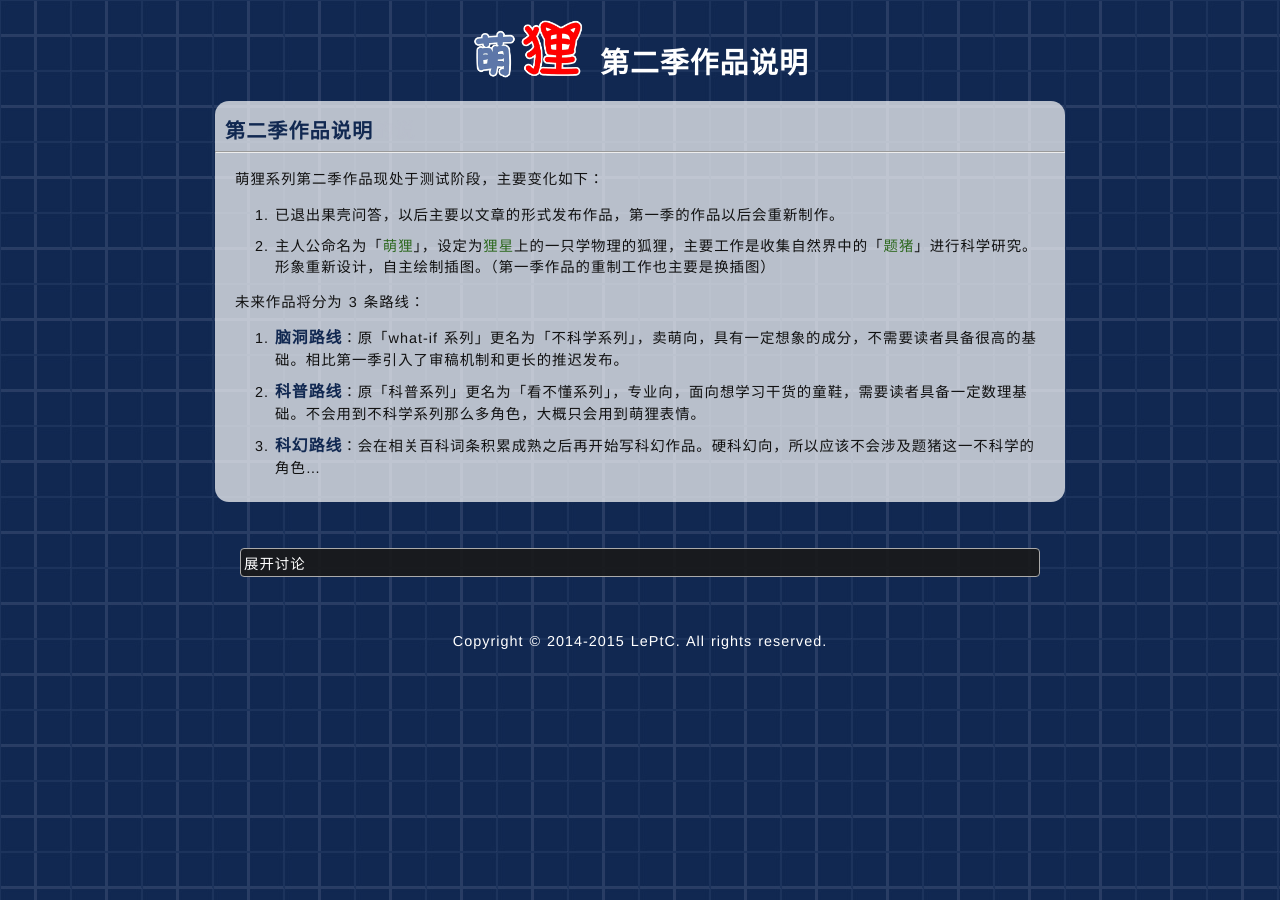
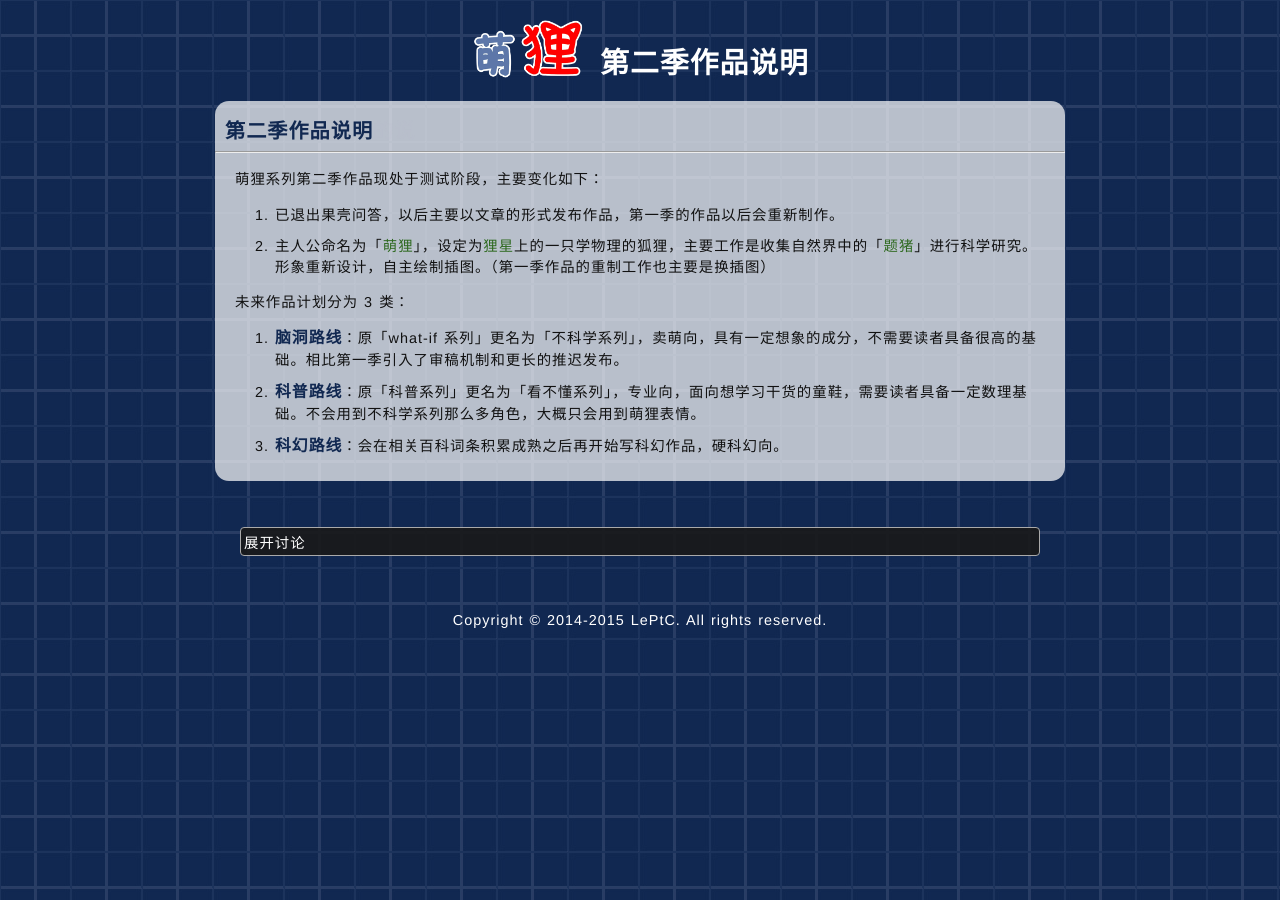
Before and after one commit to LePtC/LePtC.github.io, a Jekyll site: the page built from _posts/2015-03-02-season2.html, in a window 1280 px wide. Built offline with Jekyll 4.4.1, drawn with Linux system fonts in a browser that asks for light colours; Markdown is read by kramdown in place of the engine named in the settings; formulas are drawn with MathJax 3; comment, search, counter and statistics services are not loaded.

Commit message:
update content

```diff
--- a/_posts/2015-03-02-season2.html
+++ b/_posts/2015-03-02-season2.html
@@ -11,11 +11,11 @@ title: 第二季作品说明
         <li>已退出果壳问答，以后主要以文章的形式发布作品，第一季的作品以后会重新制作。</li>
         <li>主人公命名为「<a href="../wiki/moele/index.html">萌狸</a>」，设定为<a href="../wiki/leplanet/index.html">狸星</a>上的一只学物理的狐狸，主要工作是收集自然界中的「<a href="../wiki/questpig/index.html">题猪</a>」进行科学研究。形象重新设计，自主绘制插图。（第一季作品的重制工作也主要是换插图）</li>
     </ol>
-    <p>未来作品将分为 3 条路线：</p>
+    <p>未来作品计划分为 3 类：</p>
     <ol>
       <li><h3>脑洞路线</h3>：原「what-if 系列」更名为「不科学系列」，卖萌向，具有一定想象的成分，不需要读者具备很高的基础。相比第一季引入了审稿机制和更长的推迟发布。</li>
       <li><h3>科普路线</h3>：原「科普系列」更名为「看不懂系列」，专业向，面向想学习干货的童鞋，需要读者具备一定数理基础。不会用到不科学系列那么多角色，大概只会用到萌狸表情。</li>
-      <!-- <li>并新增「萌物语系列」，围绕狸星的设定构思的微型故事，基本没有计算推导，不需要读者具备任何基础。</li> -->
-      <li><h3>科幻路线</h3>：会在相关百科词条积累成熟之后再开始写科幻作品。硬科幻向，所以应该不会涉及题猪这一不科学的角色…</li>
+      <!-- <li>「萌物语系列」，围绕狸星的设定构思的微型故事，基本没有计算推导，不需要读者具备任何基础。</li> -->
+      <li><h3>科幻路线</h3>：会在相关百科词条积累成熟之后再开始写科幻作品，硬科幻向。</li>
     </ol>
 </div>
```
